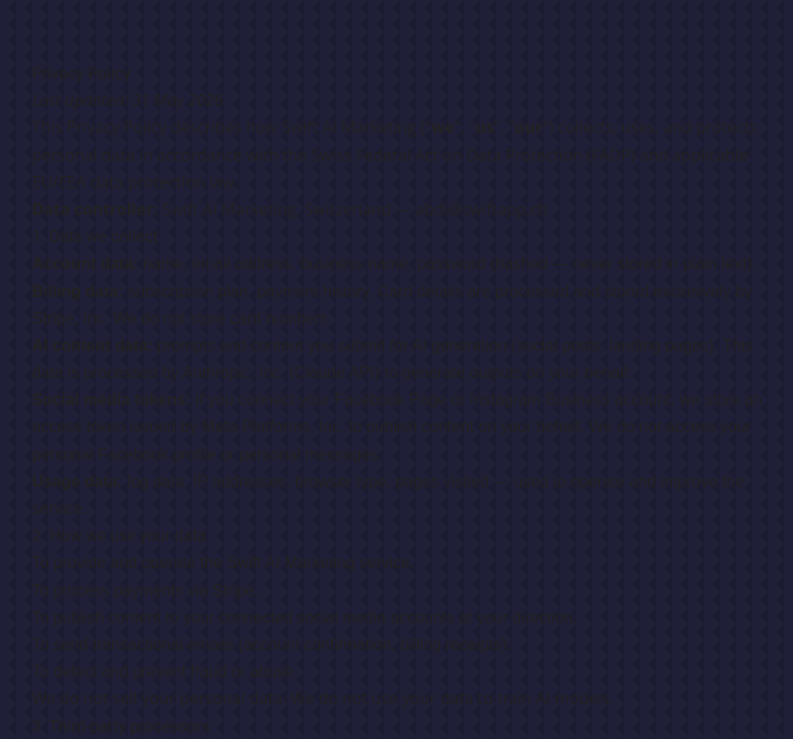
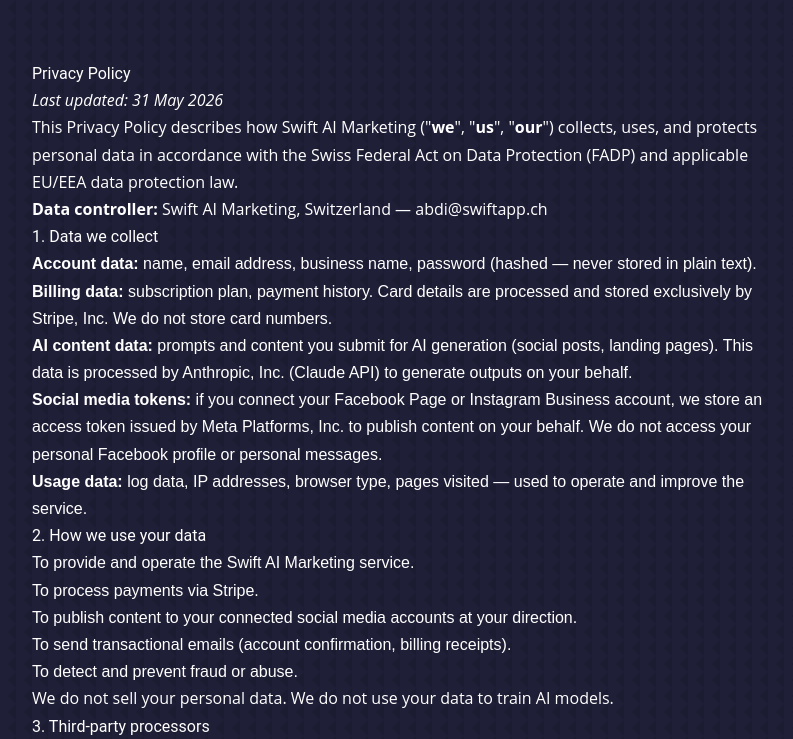
Before and after one commit to Abdi-github/swiftapp, a Next.js app: page /privacy in a window 1280 px wide. Shown: the top 739 px of the page, without its empty margins (232-1025 px from the left). Built offline with nearby package versions, Linux system fonts and the light colour scheme.

Commit message:
Update text color in Privacy Policy component
Changed text color in Privacy Policy page from dark to white.

```diff
--- a/pages/privacy.js
+++ b/pages/privacy.js
@@ -1,7 +1,7 @@
 
 export default function PrivacyPolicy() {
   return (
-    <main style={{ maxWidth: 800, margin: "0 auto", padding: "60px 24px", fontFamily: "sans-serif", lineHeight: 1.7, color: "#222" }}>
+    <main style={{ maxWidth: 800, margin: "0 auto", padding: "60px 24px", fontFamily: "sans-serif", lineHeight: 1.7, color: "#fff" }}>
       <h1>Privacy Policy</h1>
       <p><em>Last updated: 31 May 2026</em></p>
 
```
